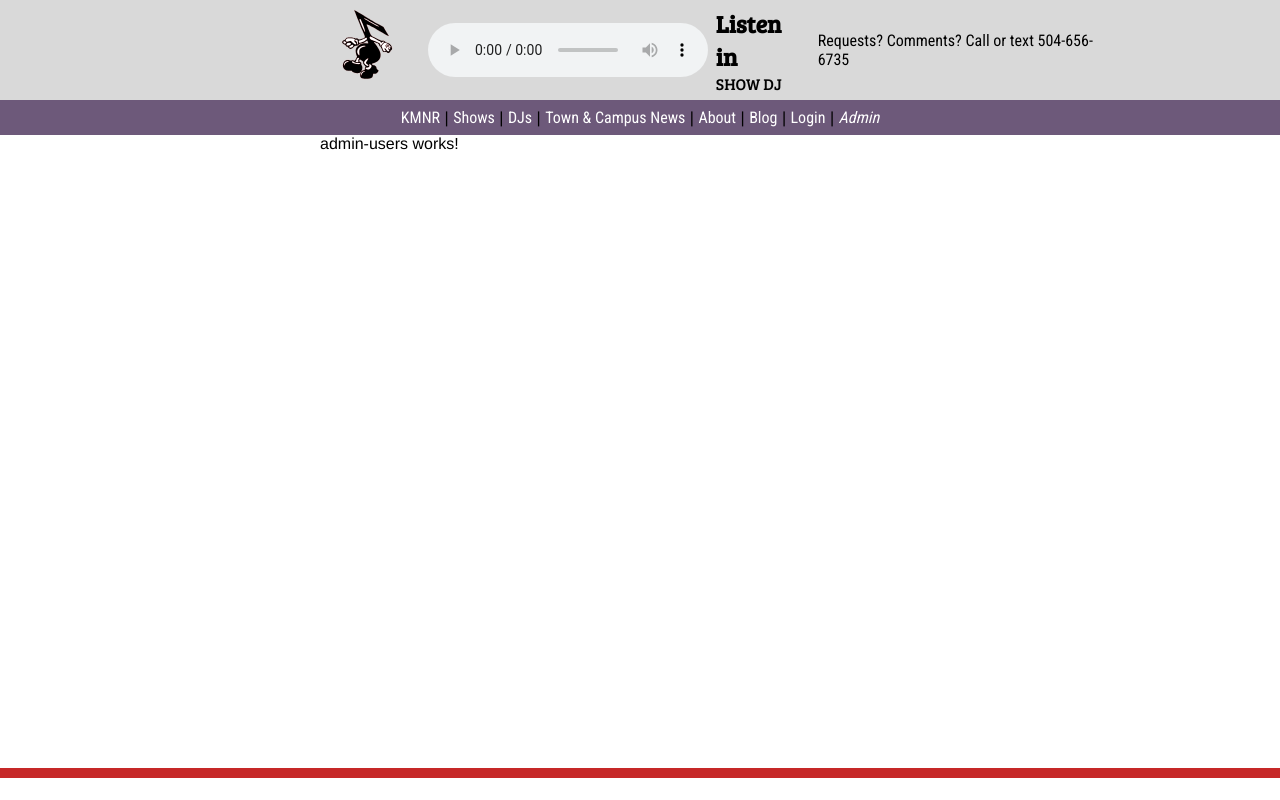
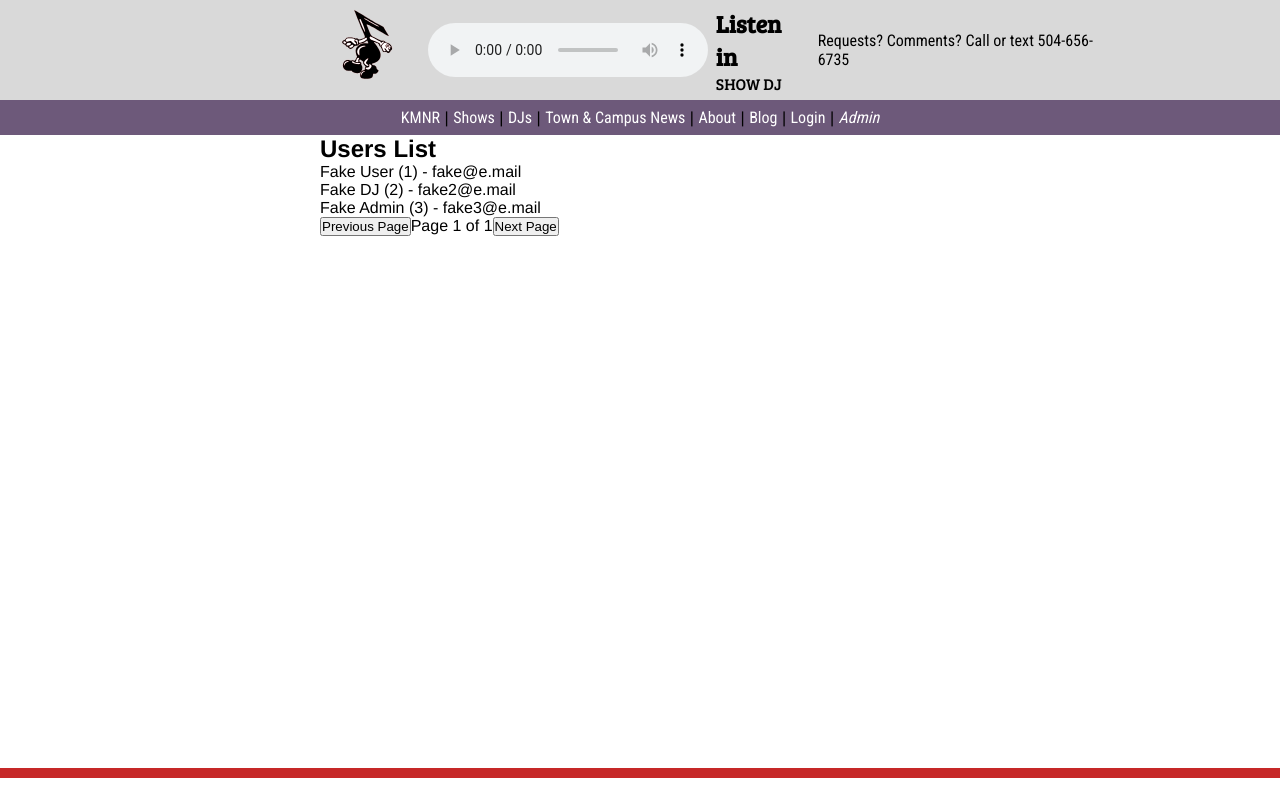
Before and after one commit to Heptagon-Solutions/New-KMNR-Website, an Angular app in the folder frontend/: page /admin/users in a window 1280 px wide. Built offline with nearby package versions, Linux system fonts and the light colour scheme.

Commit message:
Feat: Users service and admin page functionality

```diff
--- a/frontend/src/app/admin/admin-users/admin-users.component.html
+++ b/frontend/src/app/admin/admin-users/admin-users.component.html
@@ -1 +1,15 @@
-<p>admin-users works!</p>
+<div>
+  <h2>Users List</h2>
+
+  <div>
+    <div *ngFor="let user of userList">
+      <p>{{ user.name }} ({{ user.id }}) - {{ user.email }}</p>
+    </div>
+
+    <span>
+      <button (click)="goToPage(page - 1)">Previous Page</button>
+      <span>Page {{ page + 1 }} of {{ totalPages }}</span>
+      <button (click)="goToPage(page + 1)">Next Page</button>
+    </span>
+  </div>
+</div>
--- a/frontend/src/app/admin/admin-users/admin-users.component.ts
+++ b/frontend/src/app/admin/admin-users/admin-users.component.ts
@@ -1,13 +1,44 @@
 import { Component } from '@angular/core';
 import { CommonModule } from '@angular/common';
+
+import { User } from 'src/models/user';
+
+import { UserService } from 'src/app/services/user.service';
 
 @Component({
   selector: 'admin-users',
   standalone: true,
   imports: [CommonModule],
   templateUrl: './admin-users.component.html',
-  styleUrls: ['./admin-users.component.scss']
+  styleUrls: ['./admin-users.component.scss'],
 })
 export class AdminUsersComponent {
+  protected userList: User[] = [];
+  protected page: number = 0;
 
+  protected get totalPages(): number {
+    return Math.ceil(this.totalUsers / this.listSize);
+  }
+
+  private readonly listSize: number = 25;
+
+  private totalUsers: number = 0;
+
+  constructor(private readonly userService: UserService) {
+    userService
+      .getUserCount()
+      .subscribe(userCount => (this.totalUsers = userCount));
+
+    this.goToPage(0);
+  }
+
+  public goToPage(newPage: number) {
+    if (newPage >= 0 && newPage < this.totalPages) {
+      this.page = newPage;
+
+      this.userService
+        .getUsers(this.listSize, this.page)
+        .subscribe((users: User[]) => (this.userList = users));
+    }
+  }
 }
--- /dev/null
+++ b/frontend/src/app/services/user.service.ts
@@ -0,0 +1,51 @@
+import { Injectable } from '@angular/core';
+import { Observable, of } from 'rxjs';
+
+import { User } from 'src/models/user';
+
+@Injectable({
+  providedIn: 'root',
+})
+export class UserService {
+  constructor() {}
+
+  private readonly userDummyData: User[] = [
+    {
+      id: 1,
+      name: 'Fake User',
+      email: 'fake@e.mail',
+      role: 'user',
+    },
+    {
+      id: 2,
+      name: 'Fake DJ',
+      email: 'fake2@e.mail',
+      role: 'dj',
+    },
+    {
+      id: 3,
+      name: 'Fake Admin',
+      email: 'fake3@e.mail',
+      role: 'admin',
+    },
+  ];
+
+  /**
+   * Fetch paginated list of users.
+   * @param count Number of users to return
+   * @param page Offset. Page 1 contains users 1 to `count`, page 2 contains `count + 1` to `2 * count`.
+   */
+  public getUsers(count: number, page: number): Observable<User[]> {
+    const start = count * page;
+    const end = start + count;
+    return of(this.userDummyData.slice(start, end));
+  }
+
+  public getUserCount(): Observable<number> {
+    return of(this.userDummyData.length);
+  }
+
+  public getUser(id: number): Observable<User> {
+    return of(this.userDummyData[id]);
+  }
+}
--- /dev/null
+++ b/frontend/src/models/user.ts
@@ -0,0 +1,6 @@
+export interface User {
+  id: number;
+  name: string;
+  email: string;
+  role: string; // TODO: Turn into an enum
+}
```
Also changed, not shown: 1 other file (tests, documents, lock files or other folders).
